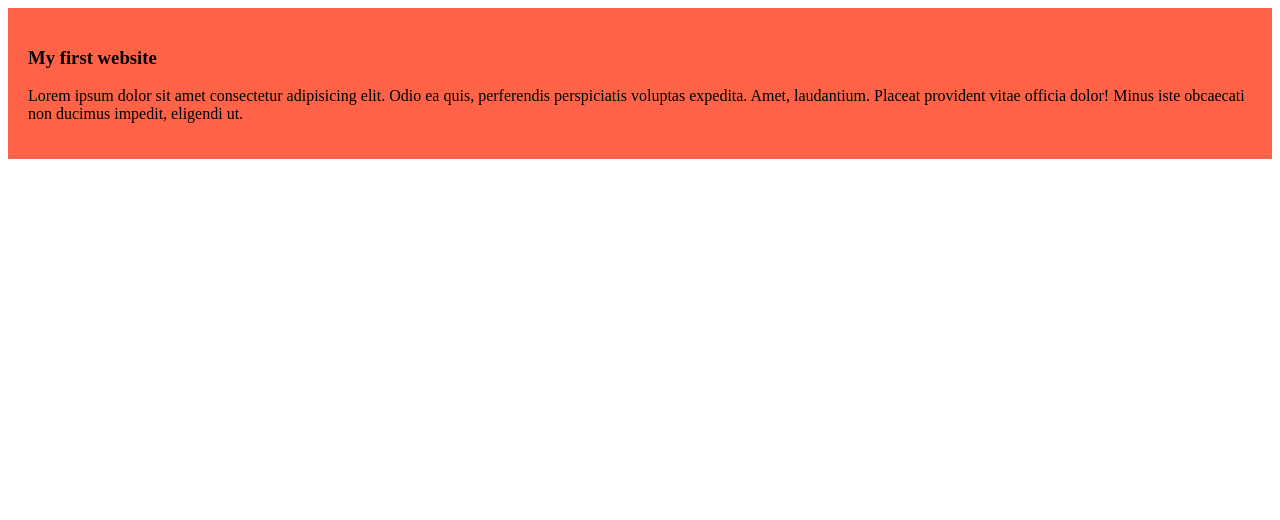
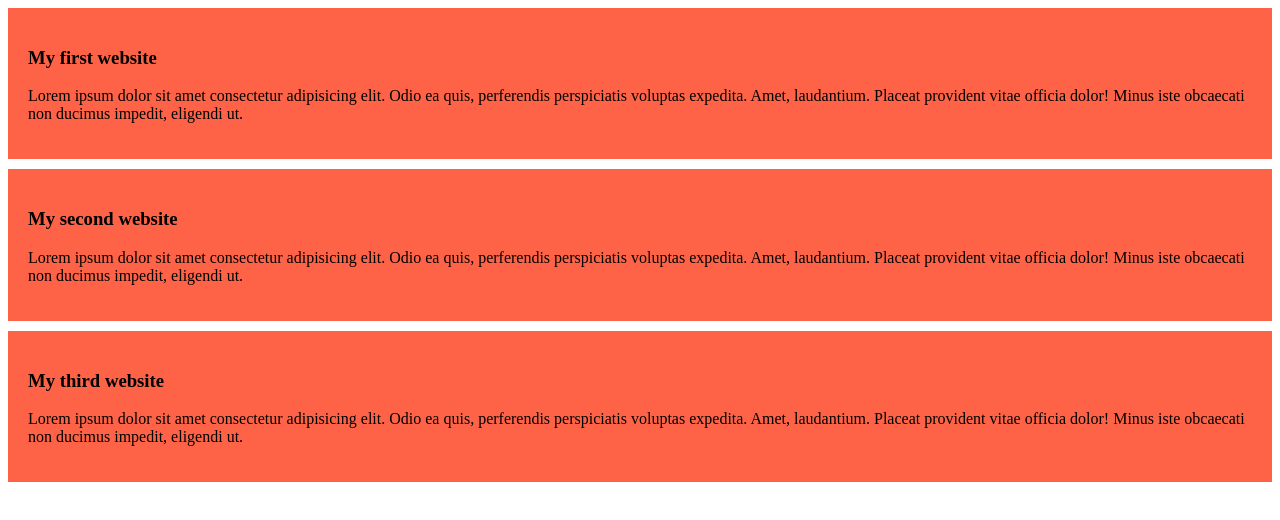
Before and after one commit to Susmita181/my-first-repo, a plain HTML site: page index.html in a window 1280 px wide. Drawn offline with Linux system fonts and the light colour scheme.

Commit message:
my second blog

```diff
--- a/index.html
+++ b/index.html
@@ -13,5 +13,17 @@
             Lorem ipsum dolor sit amet consectetur adipisicing elit. Odio ea quis, perferendis perspiciatis voluptas expedita. Amet, laudantium. Placeat provident vitae officia dolor! Minus iste obcaecati non ducimus impedit, eligendi ut.
         </p>
     </div>
+    <div>
+        <h3>My second website</h3>
+        <p>
+            Lorem ipsum dolor sit amet consectetur adipisicing elit. Odio ea quis, perferendis perspiciatis voluptas expedita. Amet, laudantium. Placeat provident vitae officia dolor! Minus iste obcaecati non ducimus impedit, eligendi ut.
+        </p>
+    </div>
+    <div>
+        <h3>My third website</h3>
+        <p>
+            Lorem ipsum dolor sit amet consectetur adipisicing elit. Odio ea quis, perferendis perspiciatis voluptas expedita. Amet, laudantium. Placeat provident vitae officia dolor! Minus iste obcaecati non ducimus impedit, eligendi ut.
+        </p>
+    </div>
 </body>
 </html>
--- a/styles/blog.css
+++ b/styles/blog.css
@@ -1,4 +1,5 @@
 div{
     background-color: tomato;
     padding: 20px;
+    margin-bottom: 10px;
 }
```
